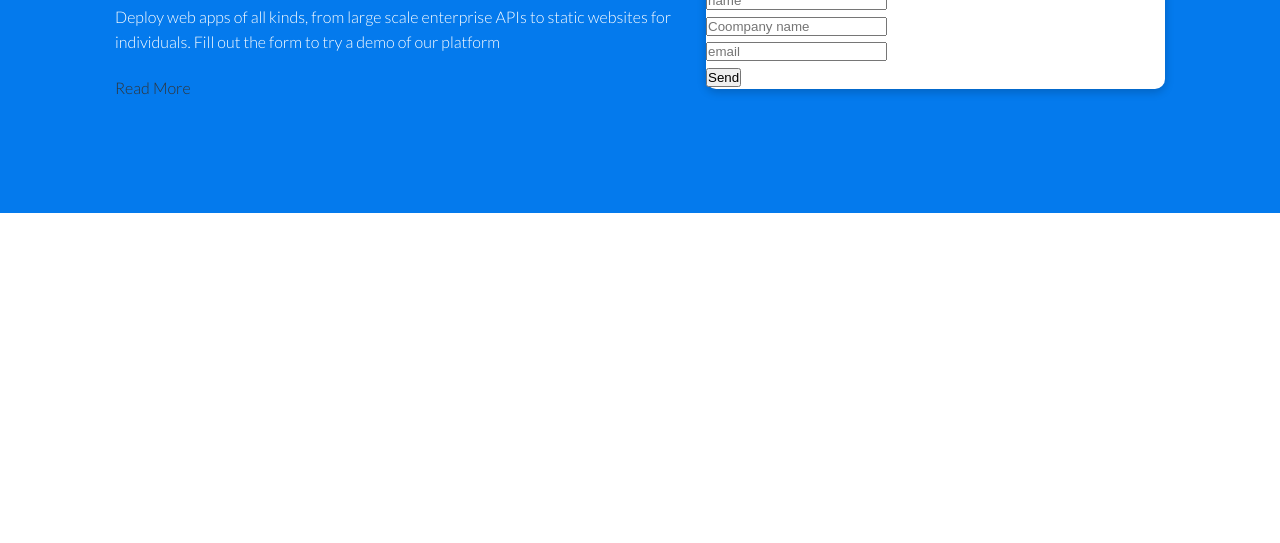
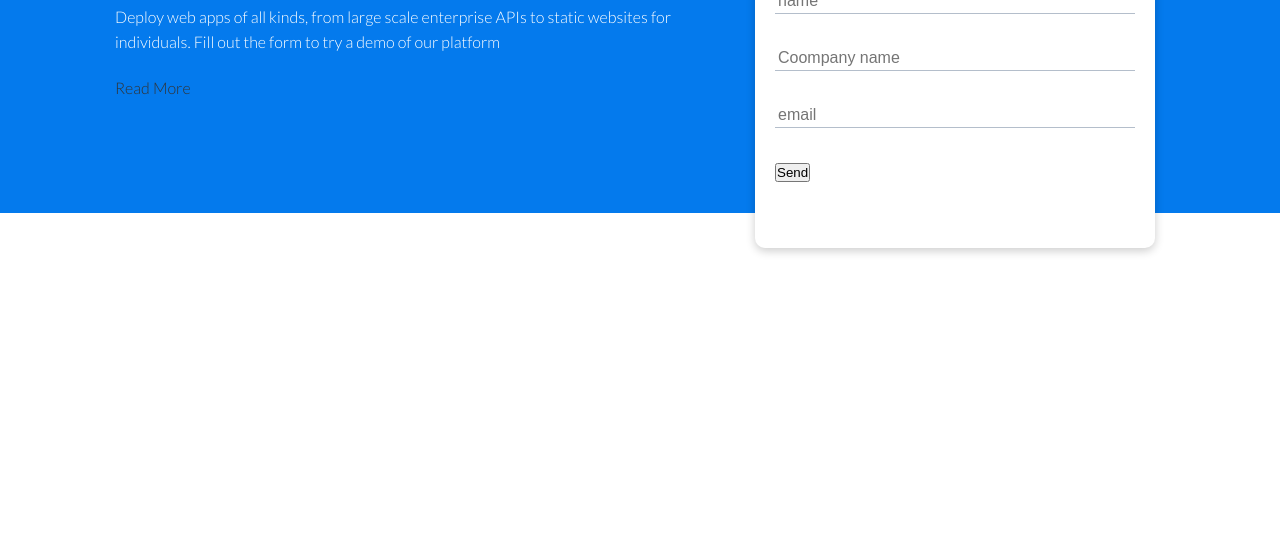
Before and after one commit to Kevon-Williams/Loruki, a plain HTML site: page index.html in a window 1280 px wide. Shown: the part 257-800 px from the top of the page. Drawn offline with Linux system fonts and the light colour scheme.

Commit message:
Card and form CSS

```diff
--- a/css/styles.css
+++ b/css/styles.css
@@ -83,6 +83,35 @@ img {
 .showcase .grid {
     grid-template-columns: 55% 45%;
     gap: 30px;
+    overflow: visible;
+}
+
+.showcase-form {
+    position: relative;
+    top: 60px;
+    height: 350px;
+    width: 400px;
+    padding: 40px;
+    z-index: 100;
+    justify-self: flex-end;
+}
+
+.showcase-form .form-control {
+    margin:30px 0;
+
+}
+
+.showcase-form input[type='text'],
+.showcase-form input[type='email'] {
+    border: 0;
+    border-bottom: 1px solid #b4becb;
+    width: 100%;
+    padding: 3px;
+    font-size: 16px;
+}
+
+.showcase-form input:focus {
+    outline: none;
 }
 
 /* Utilities */
@@ -95,8 +124,11 @@ img {
 
 .card {
     background-color: #fff;
+    color: #333;
     border-radius: 10px;
     box-shadow: 0 3px 10px rgba(0,0,0,0.2);
+    padding: 20px;
+    margin: 10px;
 }
 
 .flex {
```
